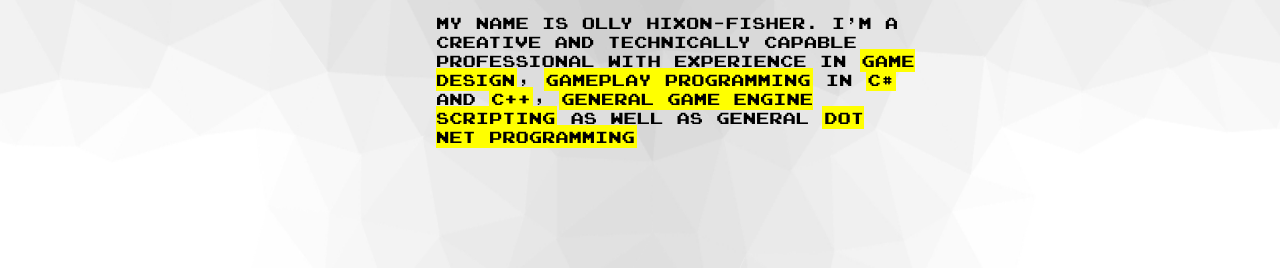
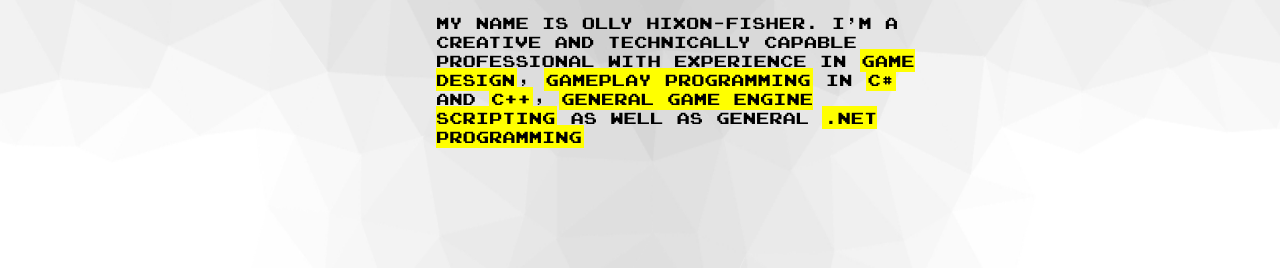
Before and after one commit to januaryonlakestreet/januaryonlakestreet.github.io, a plain HTML site: page index.html in a window 1280 px wide. Shown: the part 532-800 px from the top of the page. Drawn offline with Linux system fonts and the light colour scheme.

Commit message:
Update index.html

```diff
--- a/index.html
+++ b/index.html
@@ -93,7 +93,7 @@
 		<p id="title"> Gameplay programming and Game Design.</p>
 	<p id="Subtitle">and general dot net development</p>
 
-		<p id="IntroText">My name is Olly Hixon-Fisher. i'm a creative and technically capable professional with experience in <span id="GDesign">Game Design</span>, <span id="Gprogram">Gameplay programming</span> in <span id="csharp">c#</span> and <span id="cplus">c++</span>, <span id="script">general game engine scripting</span> as well as general <span id="dotnet">dot net programming</span></p>
+		<p id="IntroText">My name is Olly Hixon-Fisher. i'm a creative and technically capable professional with experience in <span id="GDesign">Game Design</span>, <span id="Gprogram">Gameplay programming</span> in <span id="csharp">c#</span> and <span id="cplus">c++</span>, <span id="script">general game engine scripting</span> as well as general <span id="dotnet">.net programming</span></p>
 		</div>
 </div>
 	<div id="ContentBar">
```
